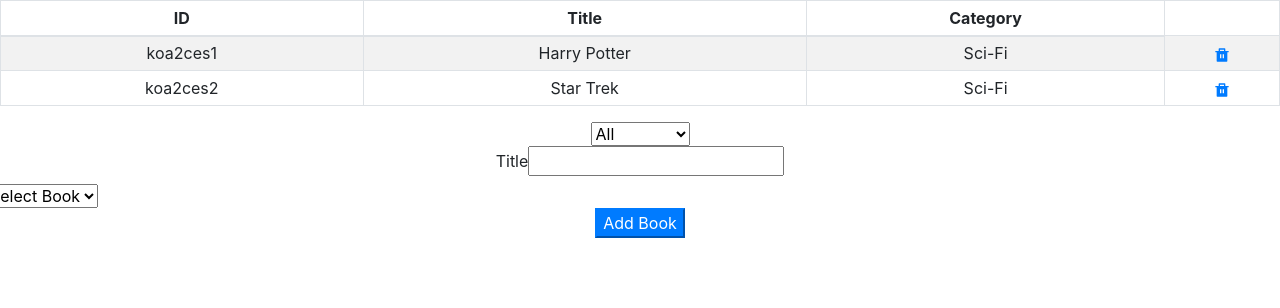
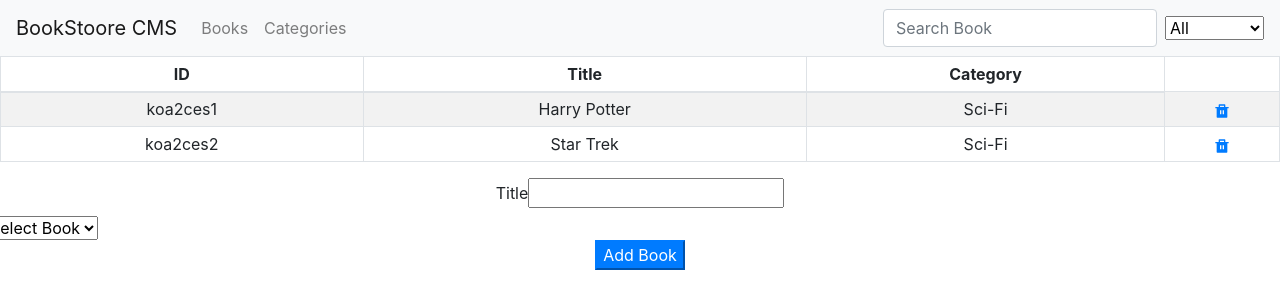
Before and after one commit to cvilla714/bookstore-react-redux, a React (Create React App) app: page / in a window 1280 px wide. Shown: the top 308 px of the page. Built offline with nearby package versions, Linux system fonts and the light colour scheme.

Commit message:
added the search state, also a new codition to filter by name when typing in the form

```diff
--- a/src/containers/BooksList.jsx
+++ b/src/containers/BooksList.jsx
@@ -1,14 +1,13 @@
+/* eslint-disable object-curly-newline */
 import { connect } from 'react-redux';
 import React from 'react';
 import PropTypes from 'prop-types';
 import { Table } from 'react-bootstrap';
 import Book from '../components/Book';
 import { deleteBookAction, filterBook } from '../actions/index';
-import CategoryFilter from '../components/CategoryFilter';
+import Search from './Search';
 
-const BooksList = ({
-  books, filterCategory, deleteBookAction, filterBook,
-}) => {
+const BooksList = ({ books, filterCategory, deleteBookAction, filterBook, search }) => {
   const handleDelete = (id) => {
     deleteBookAction(id);
   };
@@ -19,14 +18,17 @@
 
   const filteredBooks = () => {
     if (filterCategory !== 'All') {
-      return books.filter((book) => book.category.toUpperCase() === filterCategory.toUpperCase());
+      return books.filter((book) => book.category === filterCategory);
     }
-
+    if (search !== '') {
+      return books.filter((book) => book.name.includes(search));
+    }
     return books;
   };
 
   return (
     <>
+      <Search handleSelect={handleSelect} />
       <Table striped bordered hover size="sm">
         <thead>
           <tr>
@@ -47,7 +49,6 @@
           ))}
         </tbody>
       </Table>
-      <CategoryFilter onSelect={handleSelect} />
     </>
   );
 };
@@ -57,13 +58,13 @@
   deleteBookAction: PropTypes.func.isRequired,
   filterBook: PropTypes.func.isRequired,
   filterCategory: PropTypes.string.isRequired,
+  search: PropTypes.string.isRequired,
 };
 
 const mapStateToProps = (state) => ({
   books: state.book,
   filterCategory: state.filter,
+  search: state.search,
 });
 
-export default connect(mapStateToProps, { deleteBookAction, filterBook })(
-  BooksList,
-);
+export default connect(mapStateToProps, { deleteBookAction, filterBook })(BooksList);
```
